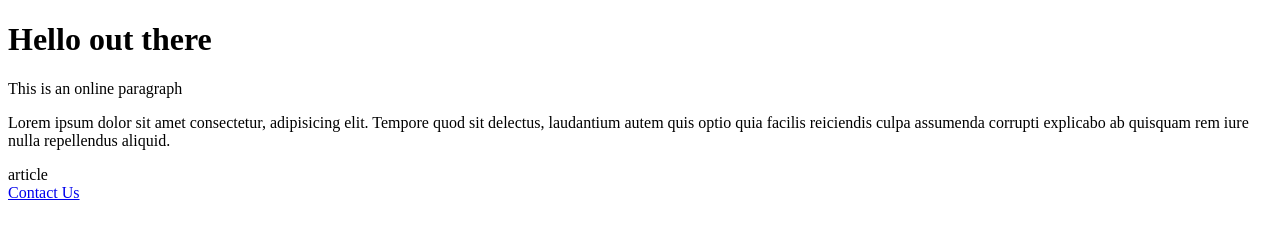
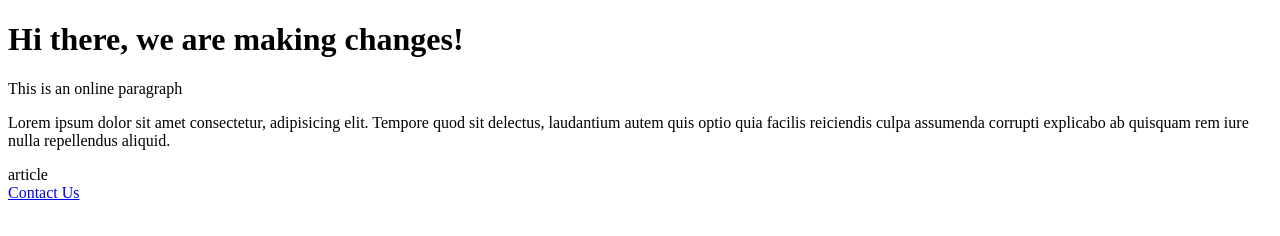
Before and after one commit to annielly/gitDemo, a plain HTML site: page index.html in a window 1280 px wide. Drawn offline with Linux system fonts and the light colour scheme.

Commit message:
Update index.html

```diff
--- a/index.html
+++ b/index.html
@@ -7,7 +7,7 @@
     <title>Git Demo</title>
 </head>
 <body>
-    <h1>Hello out there</h1>
+    <h1>Hi there, we are making changes!</h1>
     <p>This is an online paragraph</p>
     <p>Lorem ipsum dolor sit amet consectetur, adipisicing elit. Tempore quod sit delectus, laudantium autem quis optio quia facilis reiciendis culpa assumenda corrupti explicabo ab quisquam rem iure nulla repellendus aliquid.</p>
     <article>article</article>
```
